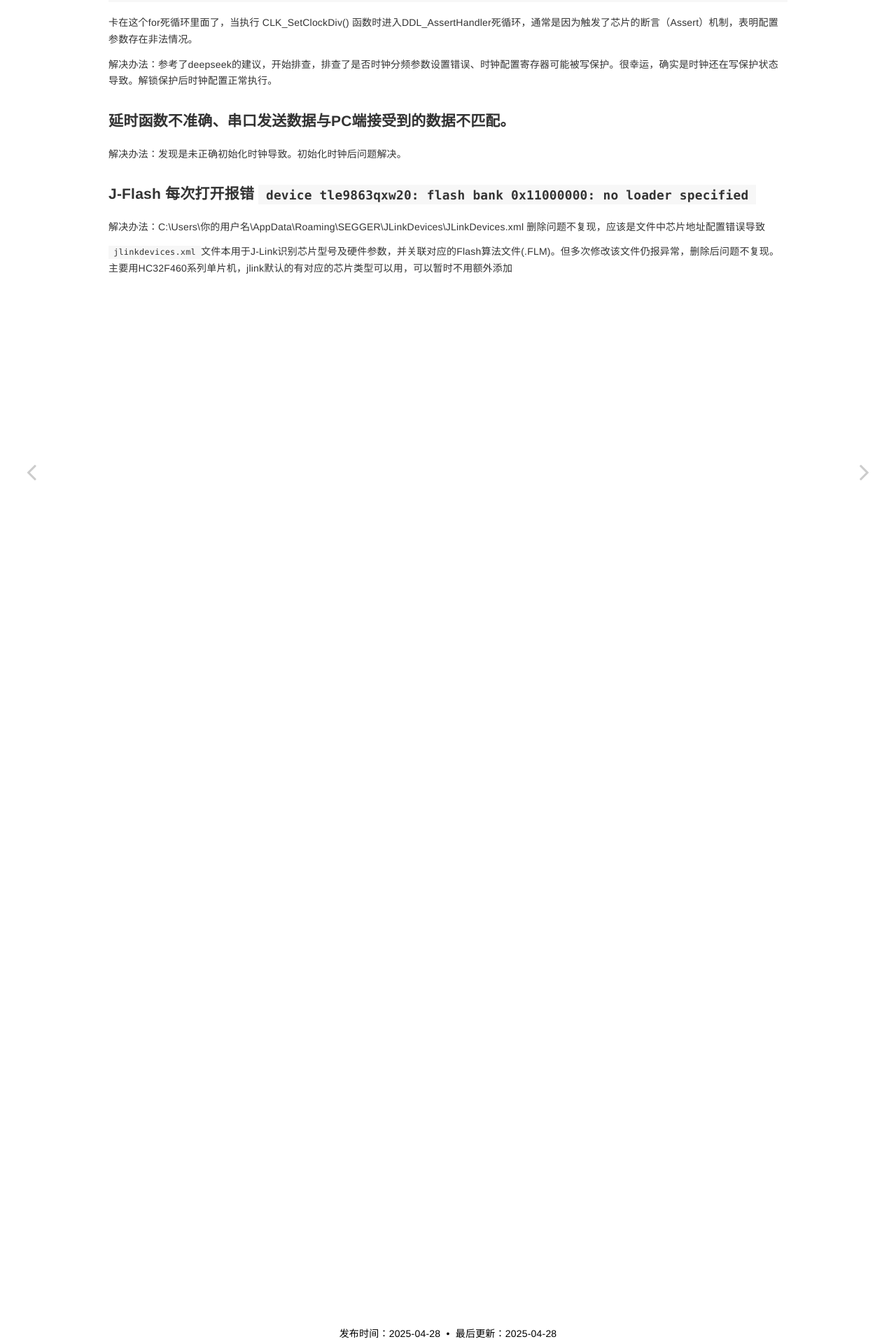
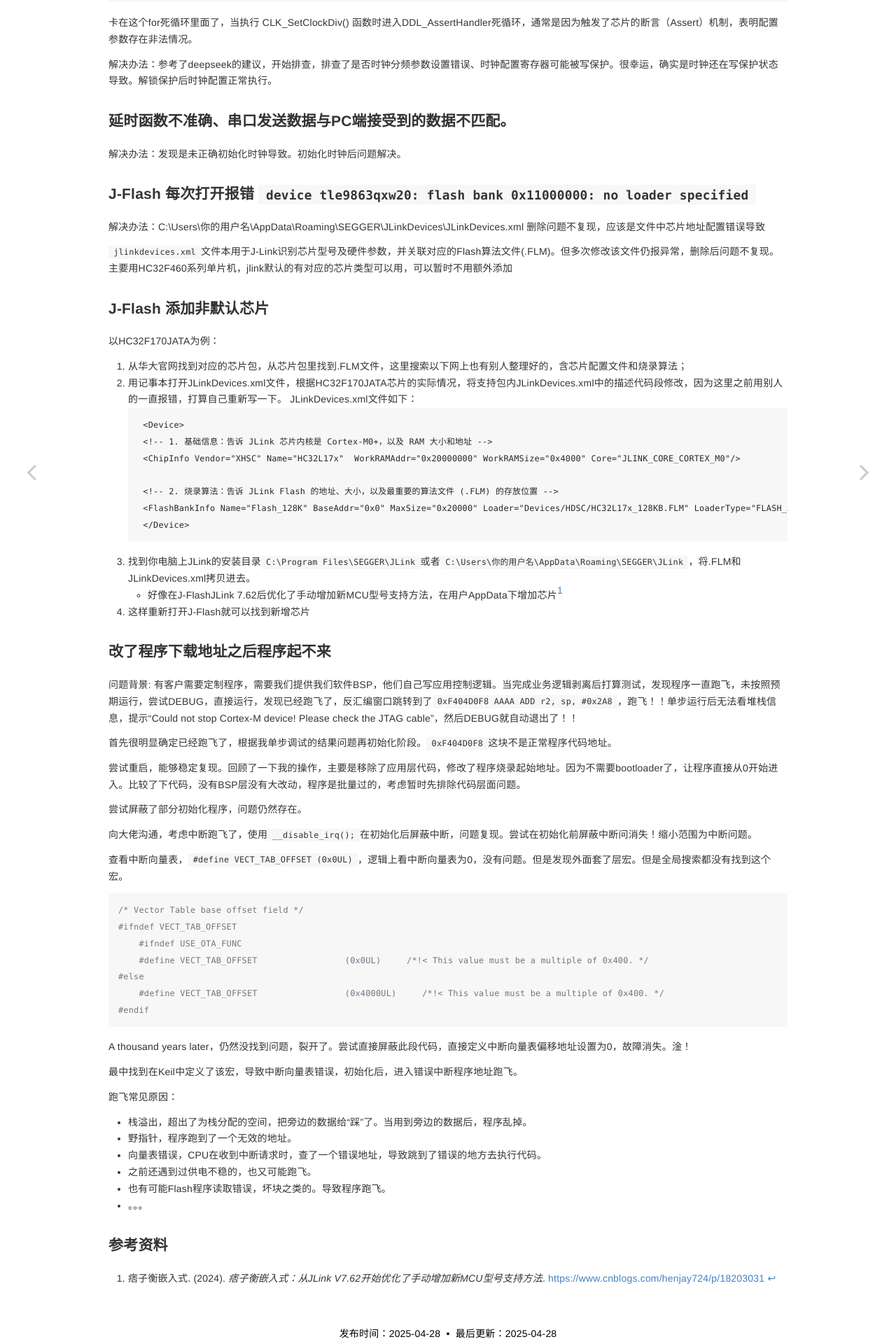
Before and after one commit to YooyoJin/yooyojin.github.io, a Jekyll site: the page built from _posts/2025-04-28-hc32.md, in a window 1280 px wide. Shown: the part 672-2592 px from the top of the page at 70% size. Built offline with Jekyll 4.4.1, drawn with Linux system fonts in a browser that asks for light colours.

Commit message:
<feature> 新增常见问题总结

````diff
--- a/_posts/2025-04-28-hc32.md
+++ b/_posts/2025-04-28-hc32.md
@@ -44,3 +44,62 @@ __WEAKDEF void DDL_AssertHandler(const char *file, int line)
 解决办法：C:\Users\你的用户名\AppData\Roaming\SEGGER\JLinkDevices\JLinkDevices.xml 删除问题不复现，应该是文件中芯片地址配置错误导致
 
 `jlinkdevices.xml`文件本用于J-Link识别芯片型号及硬件参数，并关联对应的Flash算法文件(.FLM)。但多次修改该文件仍报异常，删除后问题不复现。主要用HC32F460系列单片机，jlink默认的有对应的芯片类型可以用，可以暂时不用额外添加
+
+### J-Flash 添加非默认芯片
+
+以HC32F170JATA为例：
+1. 从华大官网找到对应的芯片包，从芯片包里找到.FLM文件，这里搜索以下网上也有别人整理好的，含芯片配置文件和烧录算法；
+1. 用记事本打开JLinkDevices.xml文件，根据HC32F170JATA芯片的实际情况，将支持包内JLinkDevices.xml中的描述代码段修改，因为这里之前用别人的一直报错，打算自己重新写一下。
+    JLinkDevices.xml文件如下：
+    ```
+    <Device>
+    <!-- 1. 基础信息：告诉 JLink 芯片内核是 Cortex-M0+，以及 RAM 大小和地址 -->
+    <ChipInfo Vendor="XHSC" Name="HC32L17x"  WorkRAMAddr="0x20000000" WorkRAMSize="0x4000" Core="JLINK_CORE_CORTEX_M0"/>
+
+    <!-- 2. 烧录算法：告诉 JLink Flash 的地址、大小，以及最重要的算法文件 (.FLM) 的存放位置 -->
+    <FlashBankInfo Name="Flash_128K" BaseAddr="0x0" MaxSize="0x20000" Loader="Devices/HDSC/HC32L17x_128KB.FLM" LoaderType="FLASH_ALGO_TYPE_OPEN" AlwaysPresent="1"/>
+    </Device>
+    ```
+1. 找到你电脑上JLink的安装目录`C:\Program Files\SEGGER\JLink`或者`C:\Users\你的用户名\AppData\Roaming\SEGGER\JLink`，将.FLM和JLinkDevices.xml拷贝进去。
+    - 好像在J-FlashJLink 7.62后优化了手动增加新MCU型号支持方法，在用户AppData下增加芯片[^1]
+1. 这样重新打开J-Flash就可以找到新增芯片
+
+### 改了程序下载地址之后程序起不来
+
+问题背景: 有客户需要定制程序，需要我们提供我们软件BSP，他们自己写应用控制逻辑。当完成业务逻辑剥离后打算测试，发现程序一直跑飞，未按照预期运行，尝试DEBUG，直接运行，发现已经跑飞了，反汇编窗口跳转到了`0xF404D0F8 AAAA ADD r2, sp, #0x2A8`，跑飞！！单步运行后无法看堆栈信息，提示“Could not stop Cortex-M device! Please check the JTAG cable”，然后DEBUG就自动退出了！！
+
+首先很明显确定已经跑飞了，根据我单步调试的结果问题再初始化阶段。`0xF404D0F8`这块不是正常程序代码地址。
+
+尝试重启，能够稳定复现。回顾了一下我的操作，主要是移除了应用层代码，修改了程序烧录起始地址。因为不需要bootloader了，让程序直接从0开始进入。比较了下代码，没有BSP层没有大改动，程序是批量过的，考虑暂时先排除代码层面问题。
+
+尝试屏蔽了部分初始化程序，问题仍然存在。
+
+向大佬沟通，考虑中断跑飞了，使用`__disable_irq();`在初始化后屏蔽中断，问题复现。尝试在初始化前屏蔽中断问消失！缩小范围为中断问题。
+
+查看中断向量表，`#define VECT_TAB_OFFSET (0x0UL)`，逻辑上看中断向量表为0，没有问题。但是发现外面套了层宏。但是全局搜索都没有找到这个宏。
+
+``` c
+/* Vector Table base offset field */
+#ifndef VECT_TAB_OFFSET
+    #ifndef USE_OTA_FUNC
+    #define VECT_TAB_OFFSET                 (0x0UL)     /*!< This value must be a multiple of 0x400. */
+#else
+    #define VECT_TAB_OFFSET                 (0x4000UL)     /*!< This value must be a multiple of 0x400. */
+#endif
+```
+
+A thousand years later，仍然没找到问题，裂开了。尝试直接屏蔽此段代码，直接定义中断向量表偏移地址设置为0，故障消失。淦！
+
+最中找到在Keil中定义了该宏，导致中断向量表错误，初始化后，进入错误中断程序地址跑飞。
+
+跑飞常见原因：
+- 栈溢出，超出了为栈分配的空间，把旁边的数据给“踩”了。当用到旁边的数据后，程序乱掉。
+- 野指针，程序跑到了一个无效的地址。
+- 向量表错误，CPU在收到中断请求时，查了一个错误地址，导致跳到了错误的地方去执行代码。
+- 之前还遇到过供电不稳的，也又可能跑飞。
+- 也有可能Flash程序读取错误，坏块之类的。导致程序跑飞。
+- 。。。
+
+### 参考资料
+
+[^1]: 痞子衡嵌入式. (2024). _痞子衡嵌入式：从JLink V7.62开始优化了手动增加新MCU型号支持方法_. [https://www.cnblogs.com/henjay724/p/18203031](https://www.cnblogs.com/henjay724/p/18203031)
````
